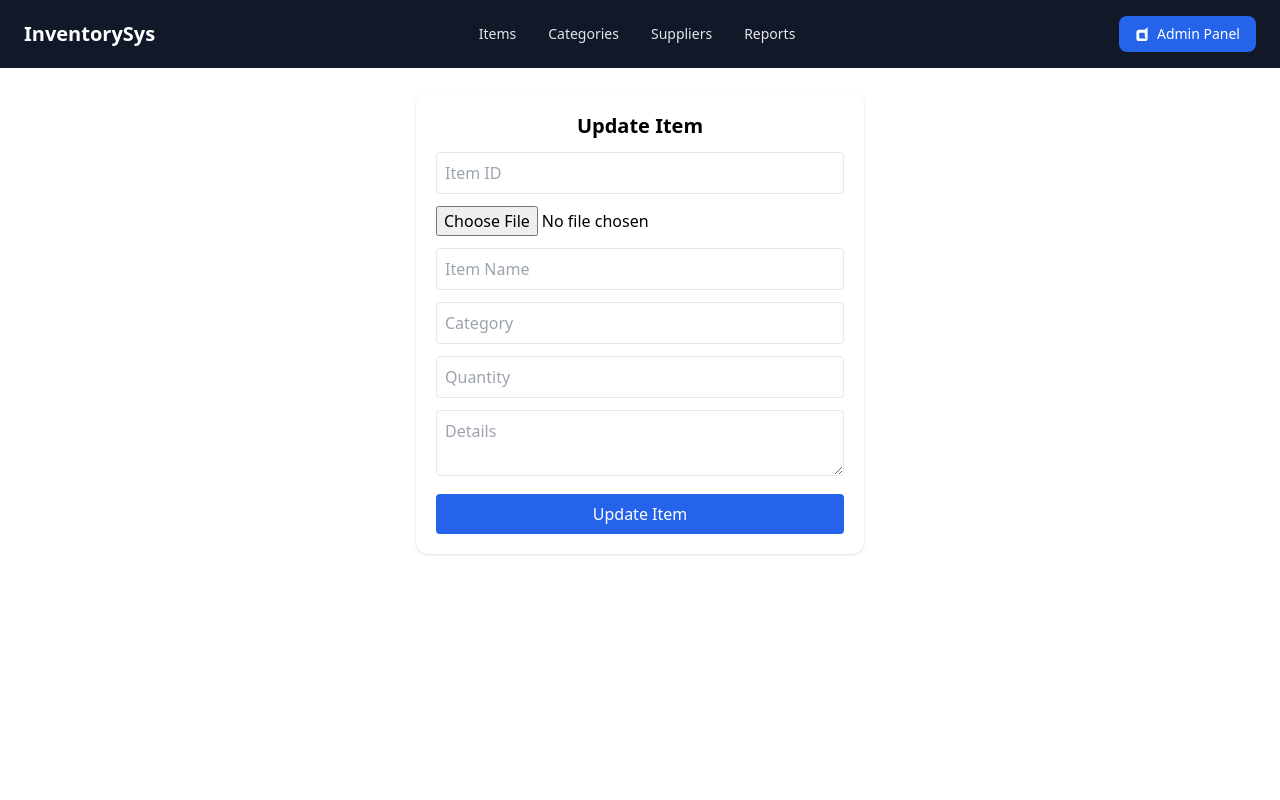
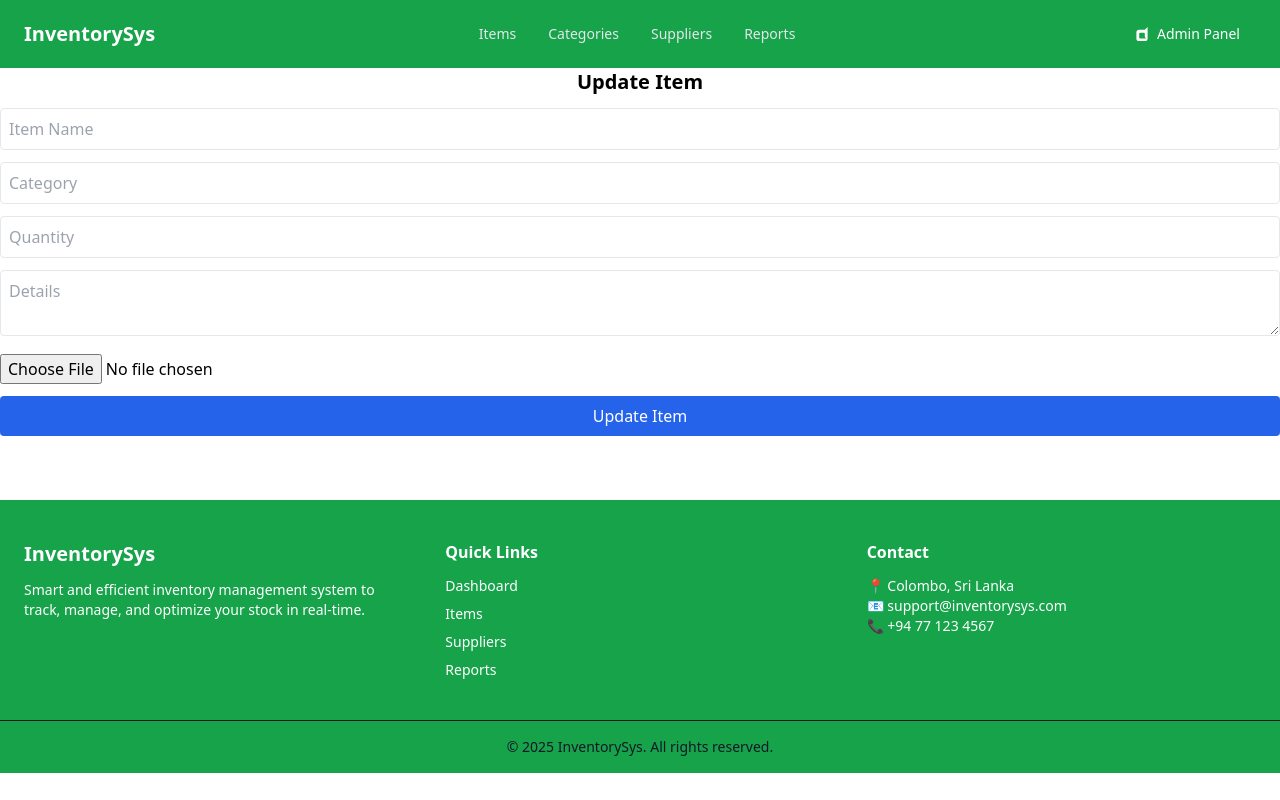
Before and after one commit to Tharindu409/Inventory, a React (Create React App) app in the folder frontend/: page /updateitem/1 in a window 1280 px wide. Built offline with nearby package versions, Linux system fonts and the light colour scheme; no server answers.

Commit message:
added hero section

```diff
--- a/frontend/src/App.js
+++ b/frontend/src/App.js
@@ -3,15 +3,28 @@ import Home from "./components/Home/Home";
 import AddItem from "./components/AddItem/AddItem";
 import AdminDashBoard from "./components/Admin/AdminDashboard";
 import UpdateItem from "./components/ItemManagement/UpdateItem";
+import Footer from "./components/footer/footer";
+import Navbar from "./components/Navbar/Nav";
+import Hero from "./components/Hero/Hero";
+
 
 
 function App() {
   return (
 
+    <>
+    <Navbar />
+
     <Routes>
        <Route path="/AdminDashBoard" element={<AdminDashBoard/>}/>
 
-      <Route path="/" element={<Home />} />
+      <Route path="/" element={
+        <>
+        <Hero />
+        <Home />
+        </>
+        }
+       />
       <Route path="/home" element={<Home />} />
       <Route path="/updateitem/:id" element={<UpdateItem />} />
 
@@ -19,6 +32,8 @@ function App() {
 
 
     </Routes>
+    <Footer/>
+    </>
   );
 }
 
--- a/frontend/src/components/AddItem/AddItem.js
+++ b/frontend/src/components/AddItem/AddItem.js
@@ -1,22 +1,21 @@
 import React, { useState } from "react";
 import axios from "axios";
 import { useNavigate } from "react-router-dom";
-import { FaImage, FaTag, FaBox, FaList, FaHashtag } from "react-icons/fa";
+import { FaImage, FaTag, FaBox, FaList } from "react-icons/fa";
 
 const AddItem = () => {
+  const navigate = useNavigate();
 
-  const navigate = useNavigate();
   const [inventory, setInventory] = useState({
-    itemId: '',
     itemImage: null,
-    itemName: '',
-    itemCategory: '',
-    itemQty: '',
-    itemDetails: ''
+    itemName: "",
+    itemCategory: "",
+    itemQty: "",
+    itemDetails: ""
   });
 
   const onInputChange = (e) => {
-    if (e.target.name === 'itemImage') {
+    if (e.target.name === "itemImage") {
       setInventory({ ...inventory, itemImage: e.target.files[0] });
     } else {
       setInventory({ ...inventory, [e.target.name]: e.target.value });
@@ -31,7 +30,7 @@ const AddItem = () => {
       return;
     }
 
-    // Upload image
+    // 1️⃣ Upload image
     const formData = new FormData();
     formData.append("file", inventory.itemImage);
 
@@ -40,9 +39,7 @@ const AddItem = () => {
       const response = await axios.post(
         "http://localhost:8080/inventory/itemImg",
         formData,
-        {
-          headers: { 'Content-Type': 'multipart/form-data' }
-        }
+        { headers: { "Content-Type": "multipart/form-data" } }
       );
       imageName = response.data;
     } catch (err) {
@@ -51,23 +48,28 @@ const AddItem = () => {
       return;
     }
 
-    // Save inventory data
-    const updatedInventory = { ...inventory, itemImage: imageName };
+    // 2️⃣ Save item (NO itemId)
+    const updatedInventory = {
+      itemName: inventory.itemName,
+      itemCategory: inventory.itemCategory,
+      itemQty: inventory.itemQty,
+      itemDetails: inventory.itemDetails,
+      itemImage: imageName
+    };
+
     try {
       await axios.post("http://localhost:8080/inventory", updatedInventory);
       alert("Item added successfully");
+
       setInventory({
-        itemId: '',
         itemImage: null,
-        itemName: '',
-        itemCategory: '',
-        itemQty: '',
-        itemDetails: ''
+        itemName: "",
+        itemCategory: "",
+        itemQty: "",
+        itemDetails: ""
       });
+
       navigate("/home");
-
-
-
     } catch (err) {
       console.error(err);
       alert("Failed to add item");
@@ -75,7 +77,6 @@ const AddItem = () => {
   };
 
   return (
-
     <form
       onSubmit={onSubmit}
       className="max-w-md mx-auto mt-6 p-5 bg-white rounded-xl shadow-md space-y-4"
@@ -83,18 +84,6 @@ const AddItem = () => {
       <h2 className="text-xl font-semibold text-gray-800 text-center">
         Add Item
       </h2>
-
-  {/* Item ID */}
-  <div className="flex items-center border rounded-md p-2">
-    <FaHashtag className="text-gray-400 mr-2" />
-    <input
-      name="itemId"
-      value={inventory.itemId}
-      onChange={onInputChange}
-      placeholder="Item ID"
-      className="w-full outline-none text-sm"
-    />
-  </div>
 
       {/* Item Image */}
       <div className="flex items-center border rounded-md p-2 cursor-pointer">
@@ -117,10 +106,11 @@ const AddItem = () => {
           onChange={onInputChange}
           placeholder="Item Name"
           className="w-full outline-none text-sm"
+          required
         />
       </div>
 
-  {/* Item Category */}
+      {/* Category */}
       <div className="flex items-center border rounded-md p-2">
         <FaTag className="text-gray-400 mr-2" />
         <input
@@ -129,10 +119,11 @@ const AddItem = () => {
           onChange={onInputChange}
           placeholder="Category"
           className="w-full outline-none text-sm"
+          required
         />
       </div>
 
-  {/* Item Quantity */}
+      {/* Quantity */}
       <div className="flex items-center border rounded-md p-2">
         <FaList className="text-gray-400 mr-2" />
         <input
@@ -142,10 +133,11 @@ const AddItem = () => {
           onChange={onInputChange}
           placeholder="Quantity"
           className="w-full outline-none text-sm"
+          required
         />
       </div>
 
-  {/* Item Details */}
+      {/* Details */}
       <textarea
         name="itemDetails"
         value={inventory.itemDetails}
@@ -155,7 +147,6 @@ const AddItem = () => {
         rows={3}
       />
 
-  {/* Submit Button */}
       <button
         type="submit"
         className="w-full bg-blue-600 hover:bg-blue-700 text-white font-medium py-2 rounded-md transition"
@@ -163,7 +154,6 @@ const AddItem = () => {
         Add Item
       </button>
     </form>
-
   );
 };
 
--- /dev/null
+++ b/frontend/src/components/Hero/Hero.js
@@ -0,0 +1,60 @@
+import React from 'react'
+import heroImage from '../../assets/invent.jpg'
+import { FaPlay } from 'react-icons/fa'
+
+const Hero = () => {
+  return (
+    <div className="container mx-auto grid grid-cols-1 md:grid-cols-2
+  min-h-[650px] items-center gap-12 px-6 relative">
+
+  {/* Brand Info */}
+  <div className="flex flex-col justify-center py-16 md:py-0 md:pr-16 xl:pr-40">
+    <div className="text-center md:text-left space-y-6">
+
+      <p className="text-orange-500 uppercase tracking-wide font-semibold text-sm">
+        100% Satisfaction Guaranteed
+      </p>
+
+      <h1 className="text-4xl sm:text-5xl lg:text-6xl font-bold leading-tight">
+        Welcome to{" "}
+        <span className="text-green-500">InventorySys</span>
+      </h1>
+
+      <p className="text-gray-600 text-base sm:text-lg max-w-xl mx-auto md:mx-0">
+        Your ultimate solution for{" "}
+        <span className="text-primary font-semibold">
+          efficient inventory management
+        </span>{" "}
+        — track stock, manage suppliers, and grow smarter.
+      </p>
+
+      {/* Buttons */}
+      <div className="flex flex-col sm:flex-row gap-4 justify-center md:justify-start">
+        <button className="bg-green-500 hover:bg-green-600 text-white px-6 py-3 rounded-md font-medium transition">
+          Get Started
+        </button>
+
+        <button>
+            <span className='w-10 h-10 bg-secondary/15'>
+                <FaPlay className="inline-block mr-2 text-green-500"/>
+            </span>
+          See how it works
+        </button>
+      </div>
+
+    </div>
+  </div>
+
+  {/* Image Section */}
+  <div className="flex justify-center md:justify-end">
+    <img
+      src={heroImage}
+      alt="Inventory Management"
+      className="w-full max-w-md md:max-w-lg drop-shadow-lg"
+    />
+  </div>
+    </div>
+  )
+}
+
+export default Hero
--- a/frontend/src/components/ItemManagement/UpdateItem.js
+++ b/frontend/src/components/ItemManagement/UpdateItem.js
@@ -1,13 +1,8 @@
 import React, { useEffect, useState } from "react";
 import axios from "axios";
-import { useNavigate, useParams } from "react-router-dom";
 
-const UpdateItem = () => {
-  const { id } = useParams();
-  const navigate = useNavigate();
-
+const UpdateItem = ({ itemId, onUpdated }) => {
   const [formData, setFormData] = useState({
-    itemId: "",
     itemName: "",
     itemCategory: "",
     itemQty: "",
@@ -15,37 +10,25 @@ const UpdateItem = () => {
     itemImage: null
   });
 
-  // LOAD ITEM DATA
   useEffect(() => {
     const loadItem = async () => {
-      try {
-        const res = await axios.get(`http://localhost:8080/inventory/${id}`);
+      const res = await axios.get(`http://localhost:8080/inventory/${itemId}`);
       setFormData({
-          itemId: res.data.itemId,
         itemName: res.data.itemName,
         itemCategory: res.data.itemCategory,
         itemQty: res.data.itemQty,
         itemDetails: res.data.itemDetails,
         itemImage: null
       });
-      } catch (err) {
-        console.error(err);
-        alert("Failed to load item");
-      }
     };
     loadItem();
-  }, [id]);
+  }, [itemId]);
 
-  // INPUT CHANGE
   const onInputChange = (e) => {
     const { name, value, files } = e.target;
-    setFormData({
-      ...formData,
-      [name]: files ? files[0] : value
-    });
+    setFormData({ ...formData, [name]: files ? files[0] : value });
   };
 
-  // SUBMIT UPDATE
   const onSubmit = async (e) => {
     e.preventDefault();
 
@@ -53,7 +36,6 @@ const UpdateItem = () => {
     data.append(
       "itemDetails",
       JSON.stringify({
-        itemId: formData.itemId,
         itemName: formData.itemName,
         itemCategory: formData.itemCategory,
         itemQty: formData.itemQty,
@@ -65,58 +47,34 @@ const UpdateItem = () => {
       data.append("file", formData.itemImage);
     }
 
-    try {
     await axios.put(
-        `http://localhost:8080/inventory/${id}`,
+      `http://localhost:8080/inventory/${itemId}`,
       data,
       { headers: { "Content-Type": "multipart/form-data" } }
     );
 
     alert("Item updated successfully");
-      navigate("/AdminDashBoard");
-
-    } catch (err) {
-      console.error(err);
-      alert("Failed to update item");
-    }
+    onUpdated();
   };
 
   return (
-    <form
-      onSubmit={onSubmit}
-      className="max-w-md mx-auto mt-6 p-5 bg-white rounded-xl shadow space-y-3"
-    >
+    <form onSubmit={onSubmit} className="space-y-3">
       <h2 className="text-xl font-bold text-center">Update Item</h2>
-
-      <input
-        name="itemId"
-        value={formData.itemId}
-        onChange={onInputChange}
-        placeholder="Item ID"
-        className="w-full border p-2 rounded"
-      />
-
-      <input
-        type="file"
-        name="itemImage"
-        onChange={onInputChange}
-        className="w-full"
-      />
 
       <input
         name="itemName"
         value={formData.itemName}
         onChange={onInputChange}
+        className="w-full border p-2 rounded"
         placeholder="Item Name"
-        className="w-full border p-2 rounded"
       />
 
       <input
         name="itemCategory"
         value={formData.itemCategory}
         onChange={onInputChange}
+        className="w-full border p-2 rounded"
         placeholder="Category"
-        className="w-full border p-2 rounded"
       />
 
       <input
@@ -124,17 +82,19 @@ const UpdateItem = () => {
         name="itemQty"
         value={formData.itemQty}
         onChange={onInputChange}
+        className="w-full border p-2 rounded"
         placeholder="Quantity"
-        className="w-full border p-2 rounded"
       />
 
       <textarea
         name="itemDetails"
         value={formData.itemDetails}
         onChange={onInputChange}
+        className="w-full border p-2 rounded"
         placeholder="Details"
-        className="w-full border p-2 rounded"
       />
+
+      <input type="file" name="itemImage" onChange={onInputChange} />
 
       <button className="w-full bg-blue-600 text-white py-2 rounded">
         Update Item
--- a/frontend/src/components/Navbar/Nav.js
+++ b/frontend/src/components/Navbar/Nav.js
@@ -4,7 +4,7 @@ import { FaDashcube } from "react-icons/fa";
 
 const Navbar = () => {
   return (
-    <nav className="bg-gray-900 text-gray-200 px-6 py-4 flex items-center justify-between">
+    <nav className="bg-green-600 text-gray-200 px-6 py-4 flex items-center justify-between">
 
       {/* Logo */}
       <div className="text-xl font-bold text-white">
@@ -39,7 +39,7 @@ const Navbar = () => {
       {/* Logout */}
       <Link
           to="/AdminDashBoard"
-          className="flex items-center gap-2 bg-blue-600 hover:bg-blue-700 text-white px-4 py-2 rounded-lg text-sm transition"
+          className="flex items-center gap-2 bg-black-60 text-white px-4 py-2 rounded-lg text-sm transition"
         >
           <FaDashcube />
           Admin Panel
--- /dev/null
+++ b/frontend/src/components/footer/footer.js
@@ -0,0 +1,47 @@
+import React from "react";
+
+const Footer = () => {
+  return (
+    <footer className="bg-green-600 text-white mt-16">
+
+      {/* Top Section */}
+      <div className="max-w-7xl mx-auto px-6 py-10 grid grid-cols-1 md:grid-cols-3 gap-8">
+
+        {/* Brand */}
+        <div>
+          <h2 className="text-xl font-bold text-white">InventorySys</h2>
+          <p className="mt-3 text-sm text-black-400">
+            Smart and efficient inventory management system to track,
+            manage, and optimize your stock in real-time.
+          </p>
+        </div>
+
+        {/* Quick Links */}
+        <div>
+          <h3 className="text-white font-semibold mb-3">Quick Links</h3>
+          <ul className="space-y-2 text-sm">
+            <li className="hover:text-white cursor-pointer">Dashboard</li>
+            <li className="hover:text-white cursor-pointer">Items</li>
+            <li className="hover:text-white cursor-pointer">Suppliers</li>
+            <li className="hover:text-white cursor-pointer">Reports</li>
+          </ul>
+        </div>
+
+        {/* Contact */}
+        <div>
+          <h3 className="text-white font-semibold mb-3">Contact</h3>
+          <p className="text-sm">📍 Colombo, Sri Lanka</p>
+          <p className="text-sm">📧 support@inventorysys.com</p>
+          <p className="text-sm">📞 +94 77 123 4567</p>
+        </div>
+      </div>
+
+      {/* Bottom Bar */}
+      <div className="border-t border-gray-900 py-4 text-center text-sm text-gray-900">
+        © {new Date().getFullYear()} InventorySys. All rights reserved.
+      </div>
+    </footer>
+  );
+};
+
+export default Footer;
--- a/frontend/src/index.js
+++ b/frontend/src/index.js
@@ -3,13 +3,12 @@ import ReactDOM from "react-dom/client";
 import App from "./App";
 import { BrowserRouter } from "react-router-dom";
 import "./index.css";
-import Navbar from "./components/Navbar/Nav";
 
 const root = ReactDOM.createRoot(document.getElementById("root"));
 root.render(
   <BrowserRouter>
     <React.StrictMode>
-       <Navbar />
+
        <App />
     </React.StrictMode>
   </BrowserRouter>
```
Also changed, not shown: frontend/src/components/Admin/AdminDashboard.js (+3 -5 lines), frontend/src/components/ItemManagement/ItemManagement.js (+56 -62 lines), frontend/src/components/ItemManagement/Model.js (added, +19 -0 lines), frontend/src/index.css (+8 -0 lines), 4 other files (tests, documents, lock files or other folders). Lines whose indentation alone changed are shown as unchanged.
